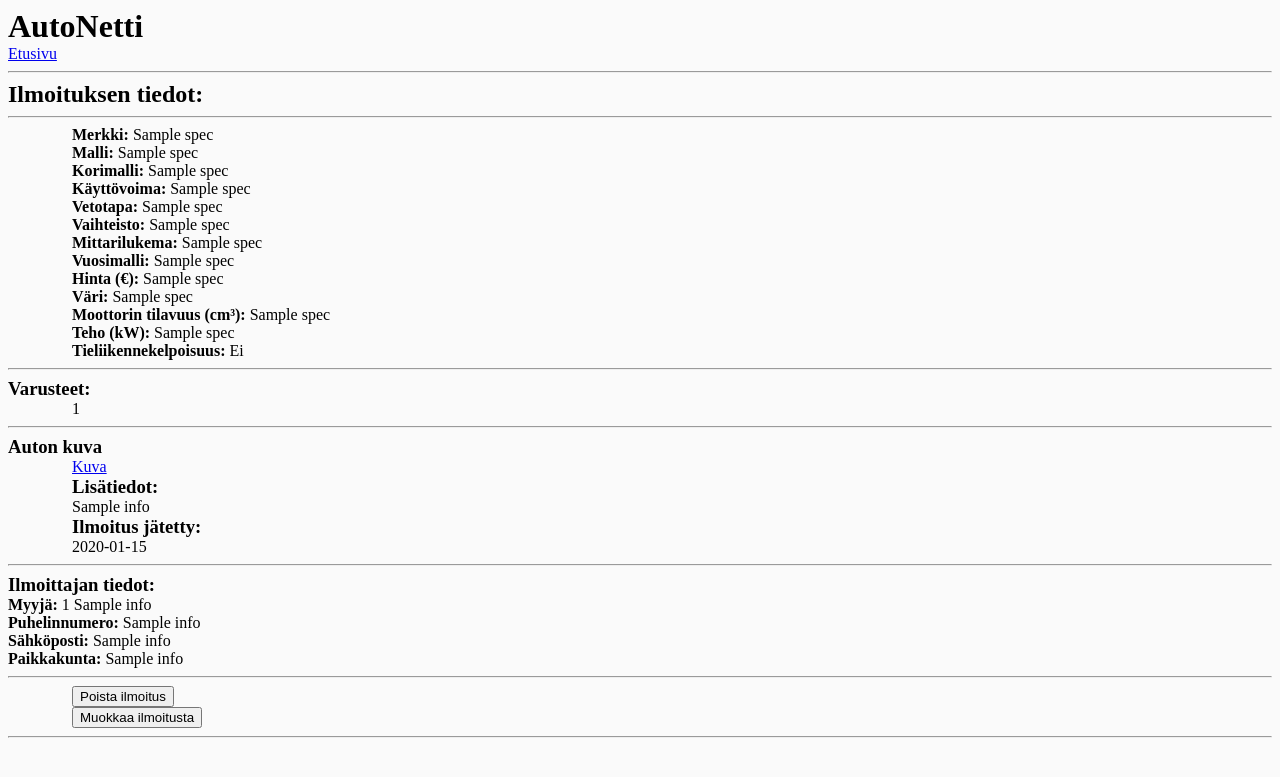
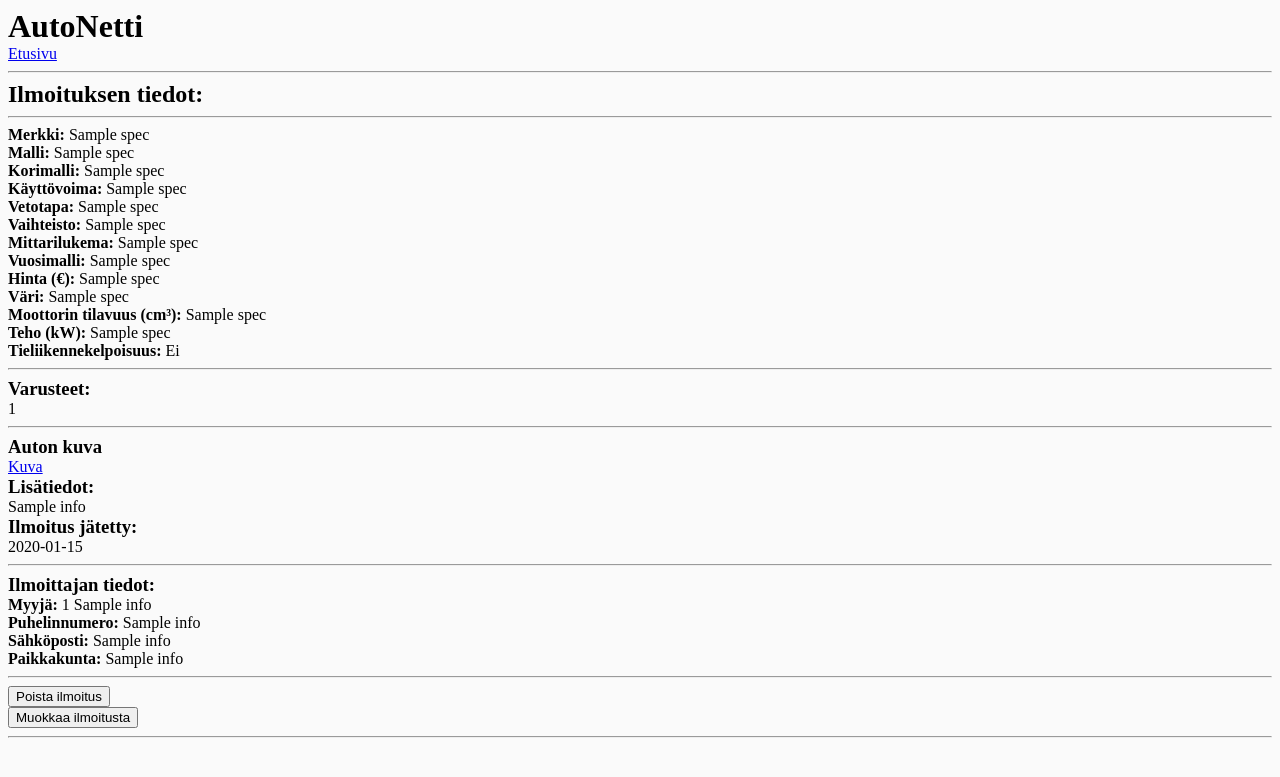
Before and after one commit to AlluSu/Autotietokanta, a Flask app: template templates/ad_info.html in a window 1280 px wide. Shown: the top 777 px of the page. Run offline with Flask 2, Linux system fonts and the light colour scheme; the template is opened without the code that fills it: most values are stand-ins (such as "Sample title", 1, 10 or a date in 2020).

Commit message:
Fixing layout

```diff
--- a/static/main.css
+++ b/static/main.css
@@ -4,11 +4,17 @@ body {
 
 div {
     margin:auto;
-    padding-left: 2em;
-    margin-left: 2em;
 }
 
-h1, h2, h3 {
+h1 {
+    margin:auto;
+}
+
+h2 {
+    margin:auto;
+}
+
+h3 {
     margin:auto;
 }
 
--- a/templates/ad_info.html
+++ b/templates/ad_info.html
@@ -5,9 +5,9 @@
     {% extends "layout.html" %}
     {% block title %}Etusivu{% endblock %}
     {% block content %}
+<div>
 <h2>Ilmoituksen tiedot:</h2>
 <hr>
-<div>
 {% for spec in specs %}
 <b>Merkki: </b>{{ spec[1] }} <br>
 <b>Malli: </b>{{ spec[2] }} <br>
@@ -28,17 +28,13 @@ Kyllä
 Ei
 {% endif %}
 {% endfor %}
-</div>
 <hr>
 <h3>Varusteet:</h3>
-<div>
 {% for e in equipment %}
 {{ e[0] }} <br>
 {% endfor %}
-</div>
 <hr>
 <h3>Auton kuva</h3>
-<div>
 {% for i in info %}
 <a href="/ad_image/{{ i[0] }}">Kuva</a>
 <h3>Lisätiedot:</h3>
@@ -46,7 +42,6 @@ Ei
 <h3>Ilmoitus jätetty:</h3>
 {{ i[2].strftime("%Y-%m-%d") }}
 {% endfor %}
-</div>
 <hr>
 <h3>Ilmoittajan tiedot:</h3>
 {% for info in seller %}
@@ -58,24 +53,19 @@ Ei
 <hr>
 {% if logged == id%}
 {% for i in info %}
-<div>
 <form action="/remove_ad/{{ i[0]  }}" method="POST">
     <input type="submit" value="Poista ilmoitus">
     <input type="hidden" name="csrf_token" value="{{ session.csrf_token }}">
 </form>
-</div>
 {% endfor %}
 {% for i in info %}
-<div>
 <form action="/update_car_info/{{ i[0] }}" method="POST">
 <input type="submit" value="Muokkaa ilmoitusta">
 <input type="hidden" name="csrf_token" value="{{ session.csrf_token }}">
 </form>
-</div>
 {% endfor %}
 {% elif admin %}
 {% for i in info %}
-<div>
 <form action="/remove_ad/{{ i[0]  }}" method="POST">
     <input type="submit" value="Poista ilmoitus">
     <input type="hidden" name="csrf_token" value="{{ session.csrf_token }}">
--- a/templates/car_form.html
+++ b/templates/car_form.html
@@ -5,6 +5,7 @@
     {% extends "layout.html" %}
     {% block title %}Tietojen täyttäminen{% endblock %}
     {% block content %}
+    <div>
 <form action="/send" method="POST" enctype="multipart/form-data">
 <h2>Syötä auton tiedot:</h2>
 <p>
@@ -150,5 +151,6 @@ oltava <i>.jpg</i>.
 <input type="reset" value="Tyhjennä">
 <input type="hidden" name="csrf_token" value="{{ session.csrf_token }}">
 </form>
+</div>
 {% endblock %}
 </body>
--- a/templates/layout.html
+++ b/templates/layout.html
@@ -9,8 +9,10 @@
 </ul>
 {% endif %}
 {% endwith %}
+<div>
     <h1>AutoNetti</h1>
     <a href="/">Etusivu</a>
     <hr>
     {% block content %}{% endblock %}
     <hr>
+</div>
--- a/templates/login.html
+++ b/templates/login.html
@@ -5,6 +5,7 @@
     {% extends "layout.html" %}
     {% block title %}Kirjautuminen{% endblock %}
     {% block content %}
+<div>
 <form action="/login_user" method="POST">
 Tunnus: <input type="text" name="username">
 <p>
@@ -14,6 +15,9 @@ Tunnus: <input type="text" name="username">
     <input type="submit" value="Kirjaudu">
 </p>
 </form>
+</div>
+<div>
 Jos sinulla ei ole tunnusta, voit luoda sen <a href="/register">tästä</a>
+</div>
 {% endblock %}
 </body>
```
